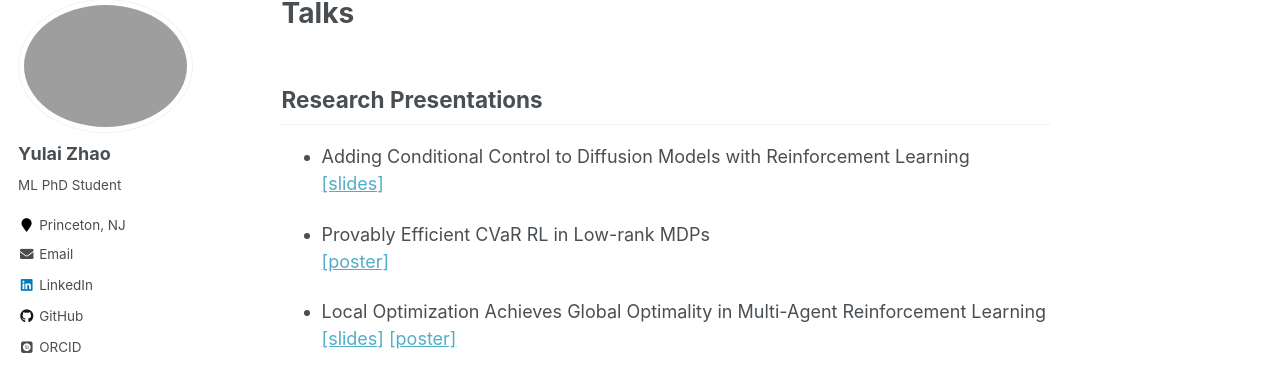
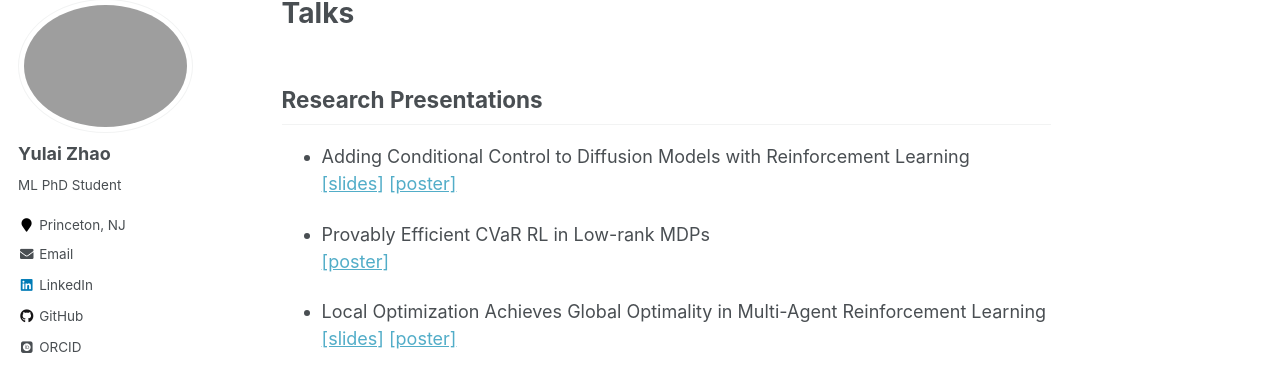
Before and after one commit to zhaoyl18/zhaoyl18.github.io, a Jekyll site: the page built from _pages/talks.md, in a window 1280 px wide and 900 px high. Shown: the part 119-485 px from the top of the window. Built offline with Jekyll 4.4.1, drawn with Linux system fonts in a browser that asks for light colours; some web fonts are replaced.

Commit message:
update adding-control-poster

```diff
--- a/_pages/talks.md
+++ b/_pages/talks.md
@@ -9,7 +9,7 @@ redirect_from:
 ## Research Presentations
 
 * Adding Conditional Control to Diffusion Models with Reinforcement Learning
-[[slides]](<https://yulaizhao.com/files/slides_adding-control.pdf>)
+[[slides]](<https://yulaizhao.com/files/slides_adding-control.pdf>) [[poster]](<https://yulaizhao.com/files/poster_adding-control.pdf>)
 
 * Provably Efficient CVaR RL in Low-rank MDPs
 [[poster]](<https://yulaizhao.com/files/poster_risk.pdf>)
```
Also changed, not shown: 1 other file.
